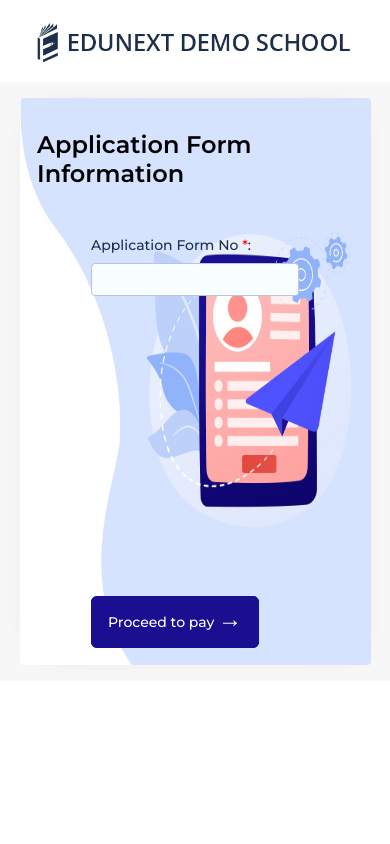
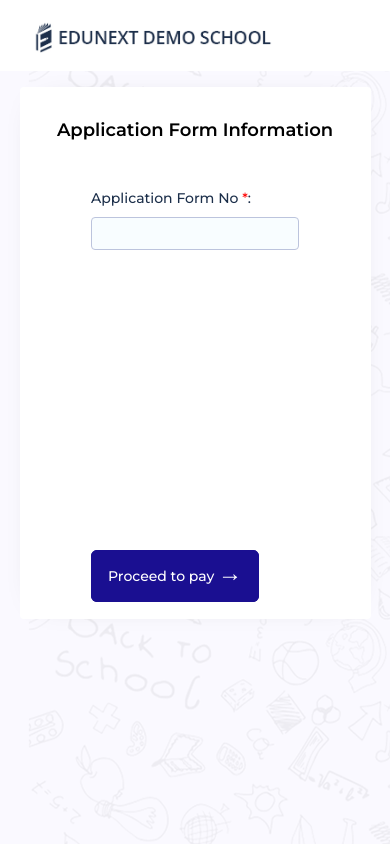
Before and after one commit to sahirskd/login-page, a plain HTML site: page index.html in a window 390 px wide. Drawn offline with Linux system fonts and the light colour scheme.

Commit message:
Update index.html

```diff
--- a/index.html
+++ b/index.html
@@ -25,9 +25,10 @@
 
         .container {
             width: 100%;
-            /* height: 100vh; */
+            height: 100vh;
             background-color: #f7f7f7;
-            overflow-y: auto;
+            background-image: url(./BG.png);
+            overflow-y: hidden;
         }
 
         #navbar {
@@ -53,7 +54,7 @@
         .box-upper-container {
             background-color: white;
             width: 68%;
-            height: 74%;
+            height: auto;
             margin: auto;
             border-radius: 4px;
             box-shadow: 0 0 30px -22px #bbb;
@@ -187,7 +188,18 @@
             .box_container {
                 background-size: 101% 100%;
                 margin: 1rem auto;
+                background-image: none;
             }
+            .form_heading{
+                font-size: 18px;
+            }
+            .container{
+                overflow-y: auto;
+            }
+            .logo {
+              width: 15rem;
+            }
+
         }
     </style>
 </head>
```
